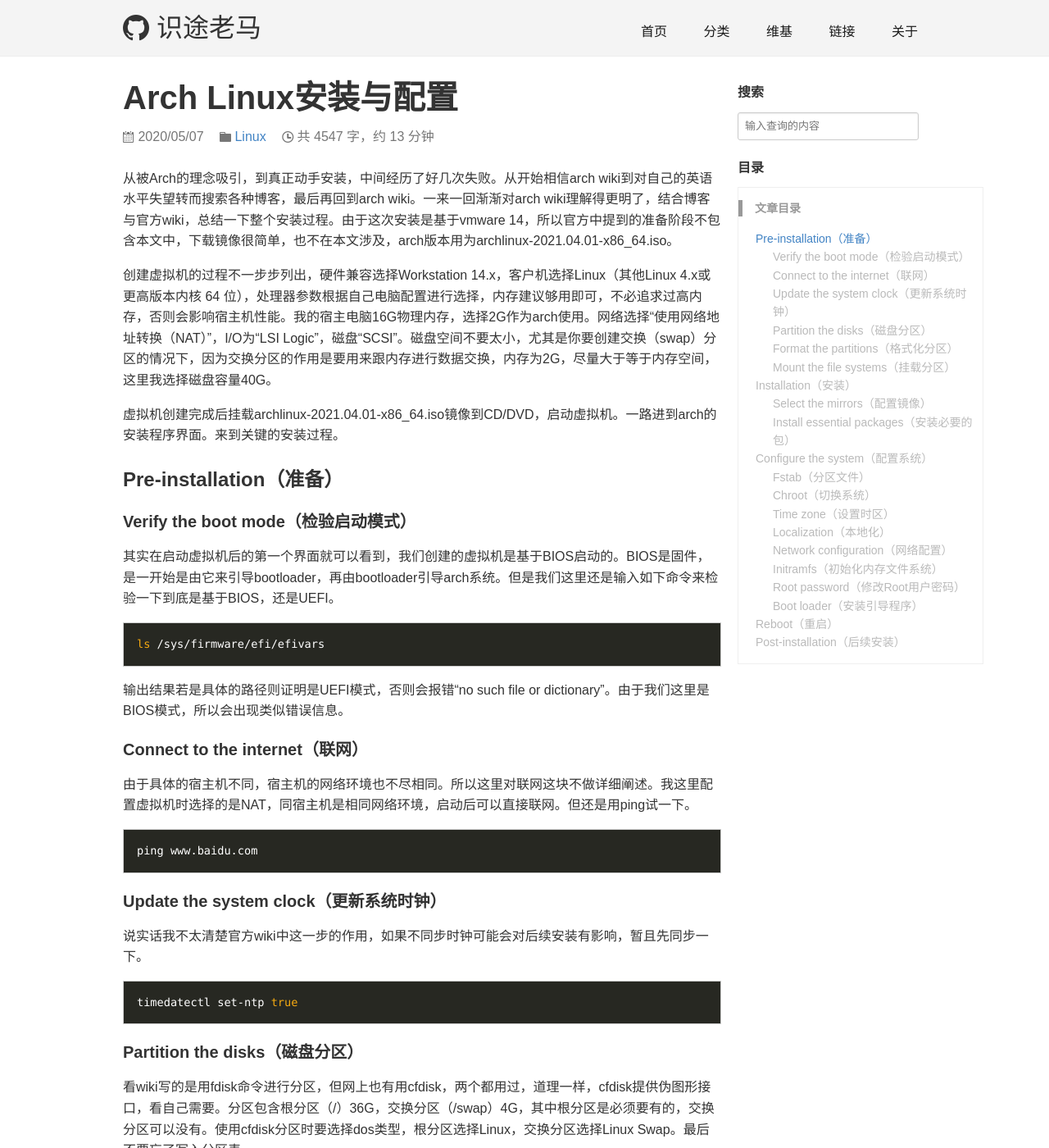
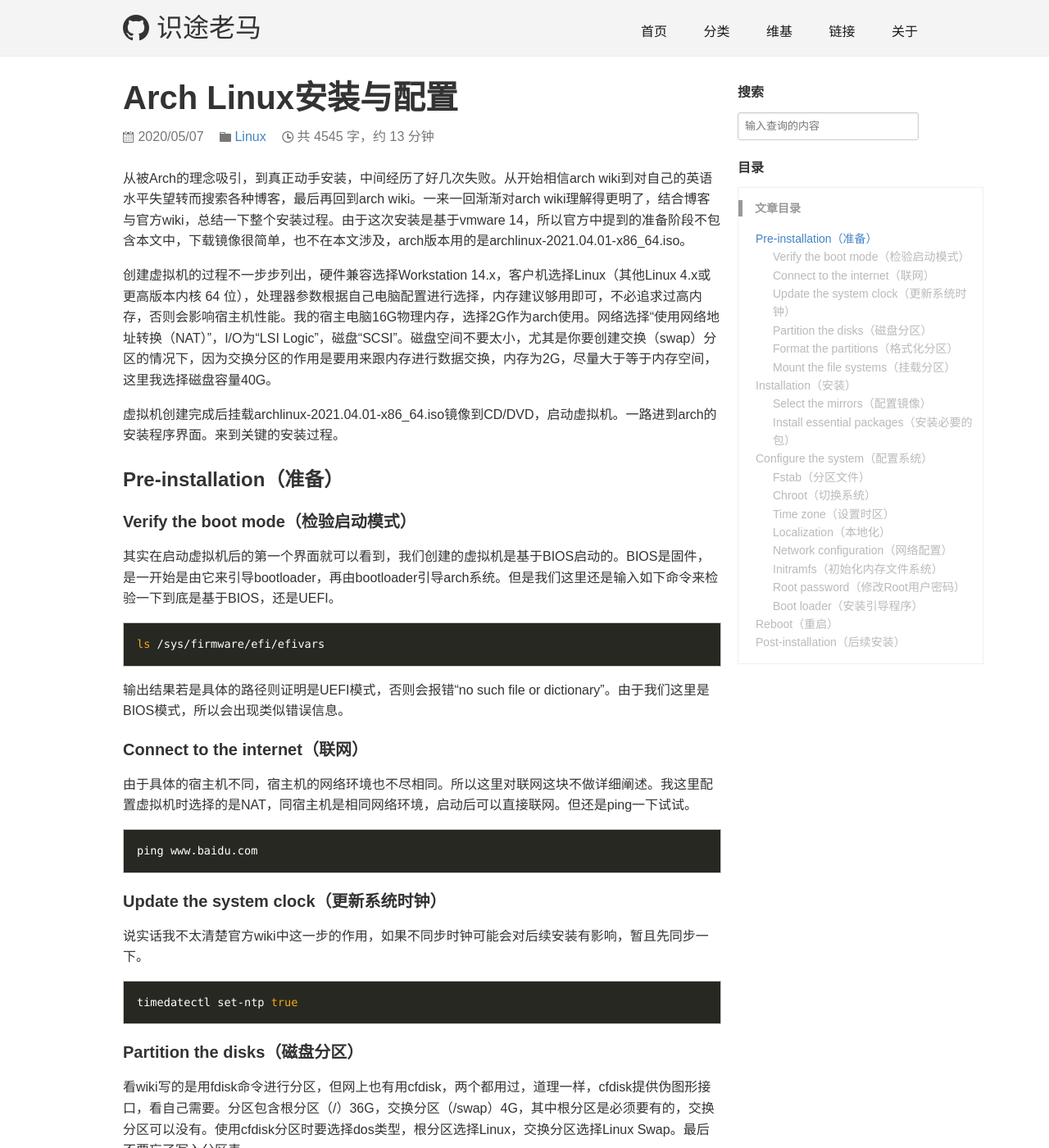
Before and after one commit to MazFactor/mzlongblog, a Jekyll site: the page built from _posts/2020-05-07-ArchLinux安装与配置.md, in a window 1280 px wide and 1400 px high. Shown: the whole window at 82% size. Built offline with Jekyll 4.4.1, drawn with Linux system fonts in a browser that asks for light colours; comment, search, counter and statistics services are not loaded; some of the changed text lies outside the part shown.

Commit message:
修正v1.0

````diff
--- a/_posts/2020-05-07-ArchLinux安装与配置.md
+++ b/_posts/2020-05-07-ArchLinux安装与配置.md
@@ -5,7 +5,7 @@
 description: 基于archlinux wiki总结一下Arch Linux的安装与配置
 keywords: Arch
 ---
-从被Arch的理念吸引，到真正动手安装，中间经历了好几次失败。从开始相信arch wiki到对自己的英语水平失望转而搜索各种博客，最后再回到arch wiki。一来一回渐渐对arch wiki理解得更明了，结合博客与官方wiki，总结一下整个安装过程。由于这次安装是基于vmware 14，所以官方中提到的准备阶段不包含本文中，下载镜像很简单，也不在本文涉及，arch版本用为archlinux-2021.04.01-x86_64.iso。
+从被Arch的理念吸引，到真正动手安装，中间经历了好几次失败。从开始相信arch wiki到对自己的英语水平失望转而搜索各种博客，最后再回到arch wiki。一来一回渐渐对arch wiki理解得更明了，结合博客与官方wiki，总结一下整个安装过程。由于这次安装是基于vmware 14，所以官方中提到的准备阶段不包含本文中，下载镜像很简单，也不在本文涉及，arch版本用的是archlinux-2021.04.01-x86_64.iso。
 
 创建虚拟机的过程不一步步列出，硬件兼容选择Workstation 14.x，客户机选择Linux（其他Linux 4.x或更高版本内核 64 位），处理器参数根据自己电脑配置进行选择，内存建议够用即可，不必追求过高内存，否则会影响宿主机性能。我的宿主电脑16G物理内存，选择2G作为arch使用。网络选择“使用网络地址转换（NAT）”，I/O为“LSI Logic”，磁盘“SCSI”。磁盘空间不要太小，尤其是你要创建交换（swap）分区的情况下，因为交换分区的作用是要用来跟内存进行数据交换，内存为2G，尽量大于等于内存空间，这里我选择磁盘容量40G。
 
@@ -22,7 +22,7 @@
 输出结果若是具体的路径则证明是UEFI模式，否则会报错“no such file or dictionary”。由于我们这里是BIOS模式，所以会出现类似错误信息。
 
 #### Connect to the internet（联网）
-由于具体的宿主机不同，宿主机的网络环境也不尽相同。所以这里对联网这块不做详细阐述。我这里配置虚拟机时选择的是NAT，同宿主机是相同网络环境，启动后可以直接联网。但还是用ping试一下。
+由于具体的宿主机不同，宿主机的网络环境也不尽相同。所以这里对联网这块不做详细阐述。我这里配置虚拟机时选择的是NAT，同宿主机是相同网络环境，启动后可以直接联网。但还是ping一下试试。
 
 ```shell
 ping www.baidu.com
@@ -114,7 +114,7 @@
 ```
 
 #### Localization（本地化）
-编辑/etc/locale.gen文件，去掉en_US.UTF-8 UTF-8前面的注释，当然也可以去掉zh_CN.UTF-8 UTF-8（中文）前面的注释，但现在不建议这样做，因为后面可能要安装图形界面，如果现在去掉的话可能会导致图形界面中的中文乱码，出现类似“口口”字符。
+编辑/etc/locale.gen文件，去掉en_US.UTF-8 UTF-8前面的注释，当然也可以去掉zh_CN.UTF-8 UTF-8（中文）前面的注释，但不建议现在这样做，因为后面可能要安装图形界面，如果现在去掉的话可能会导致图形界面中的中文乱码，出现类似“口口”字符。
 
 编辑完成后重新生成/etc/locale.gen
 
````
Also changed, not shown: other parts of _posts/2020-05-07-ArchLinux安装与配置.md (+2 -2 lines).
